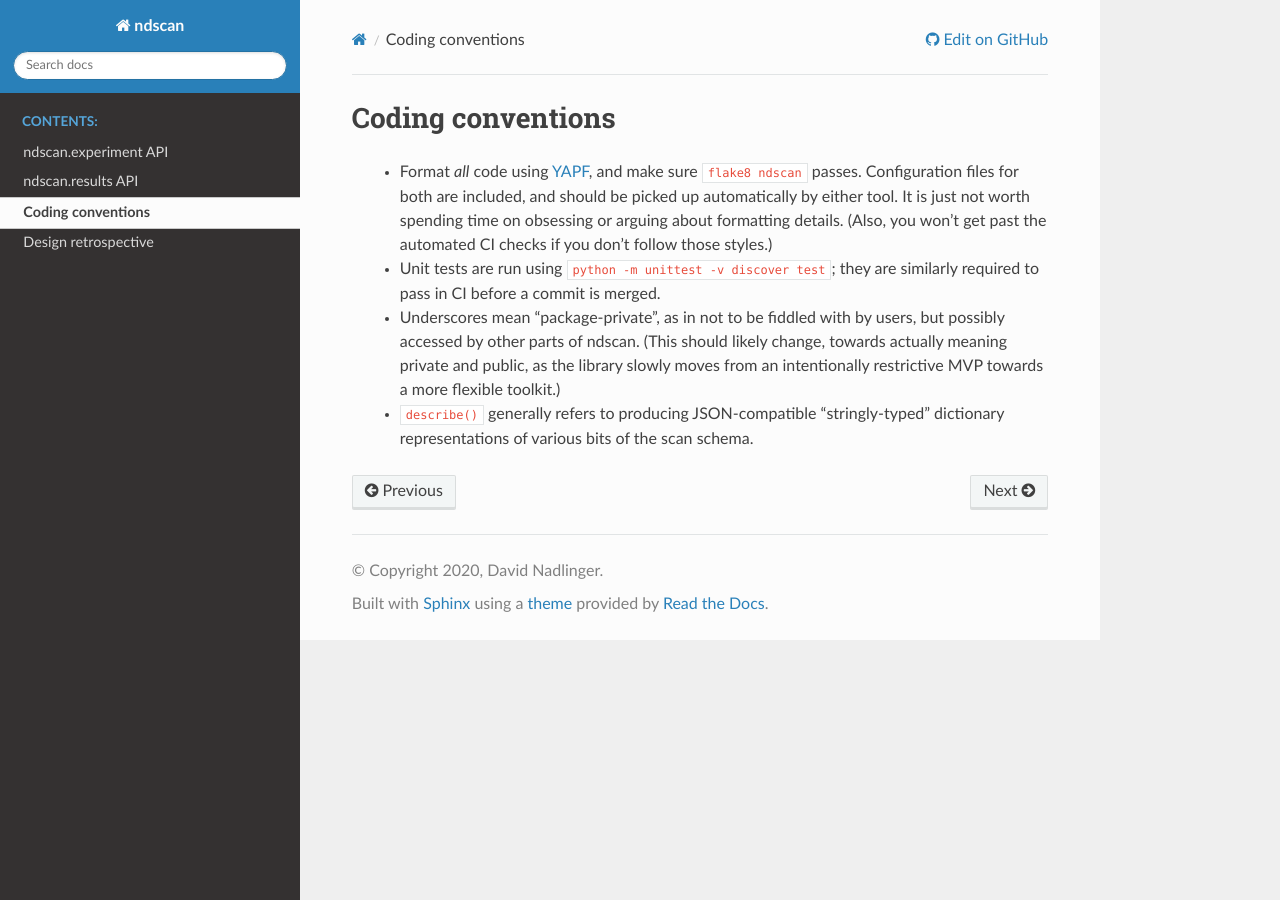
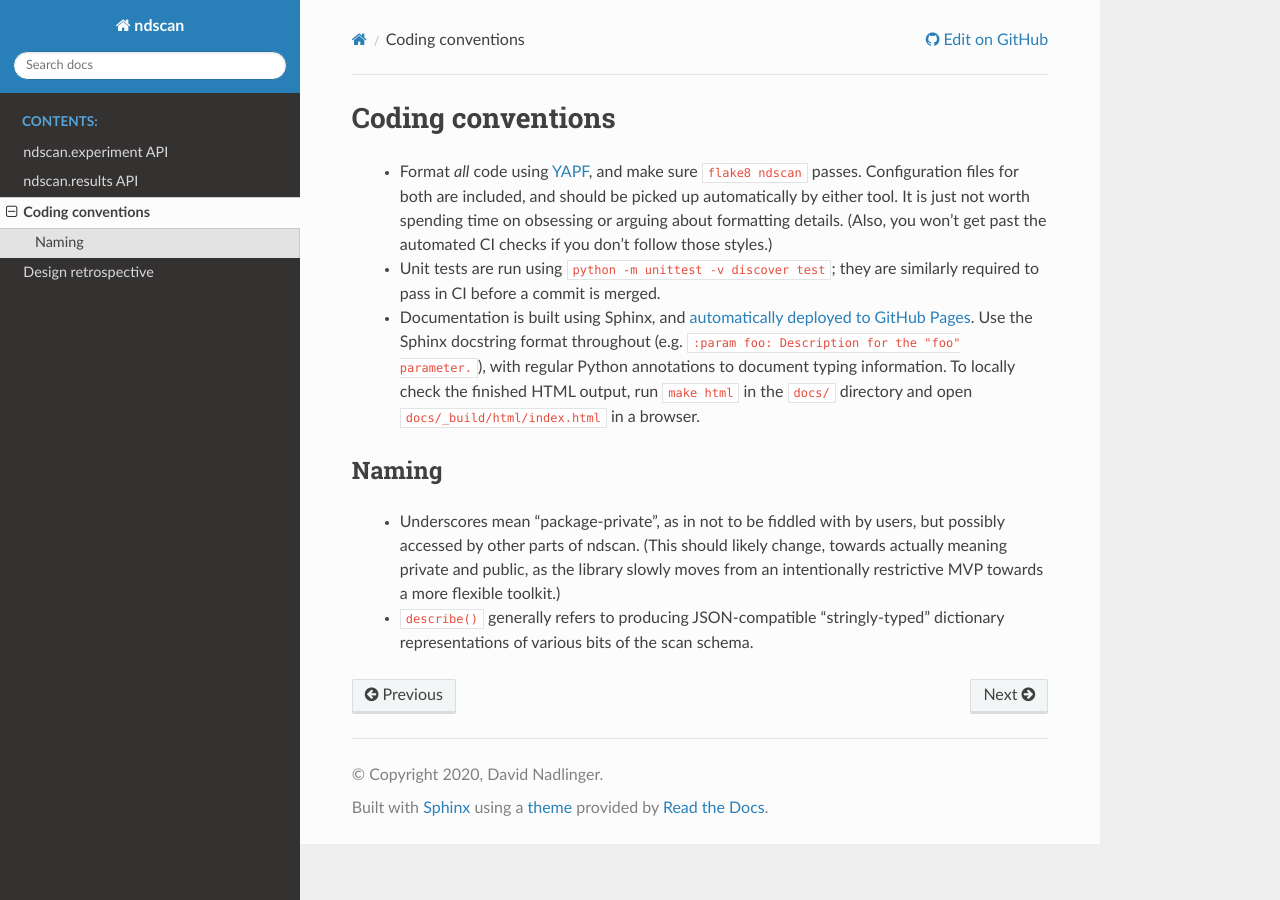
Before and after one commit to OxfordIonTrapGroup/ndscan, a Sphinx documentation site: the page built from docs/coding-conventions.rst, in a window 1280 px wide. Built offline with Sphinx 7.4.7 and the Read the Docs theme 2.0.0, drawn with Linux system fonts in a browser that asks for light colours.

Commit message:
docs/coding_conventions: Explicitly mention Sphinx is used

```diff
--- a/docs/coding-conventions.rst
+++ b/docs/coding-conventions.rst
@@ -12,6 +12,17 @@ Coding conventions
  - Unit tests are run using ``python -m unittest -v discover test``; they are
    similarly required to pass in CI before a commit is merged.
 
+ - Documentation is built using Sphinx, and `automatically deployed to GitHub Pages
+   <https://oxfordiontrapgroup.github.io/ndscan/>`_. Use the Sphinx docstring format
+   throughout (e.g. ``:param foo: Description for the "foo" parameter.``), with regular
+   Python annotations to document typing information. To locally check the finished HTML
+   output, run ``make html`` in the ``docs/`` directory and open
+   ``docs/_build/html/index.html`` in a browser.
+
+
+Naming
+------
+
  - Underscores mean "package-private", as in not to be fiddled with by users, but
    possibly accessed by other parts of ndscan. (This should likely change, towards
    actually meaning private and public, as the library slowly moves from an
```
